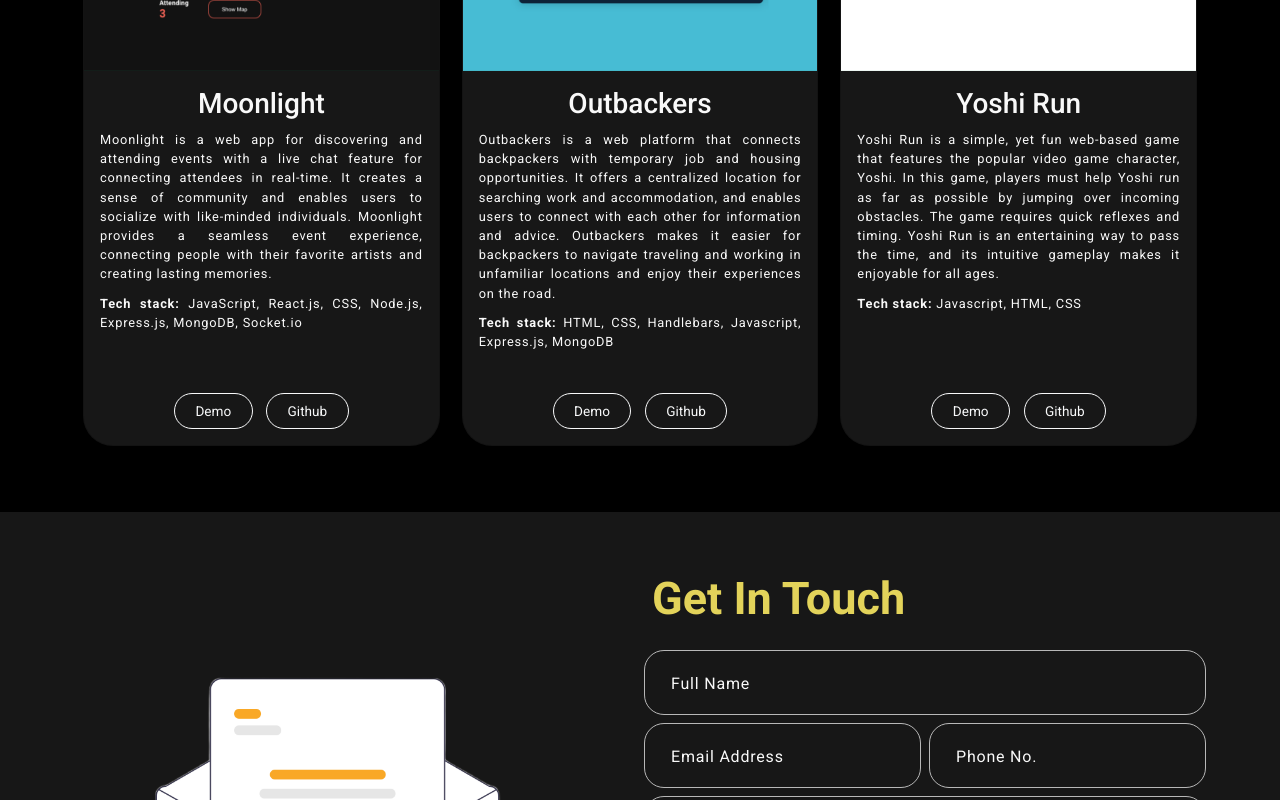
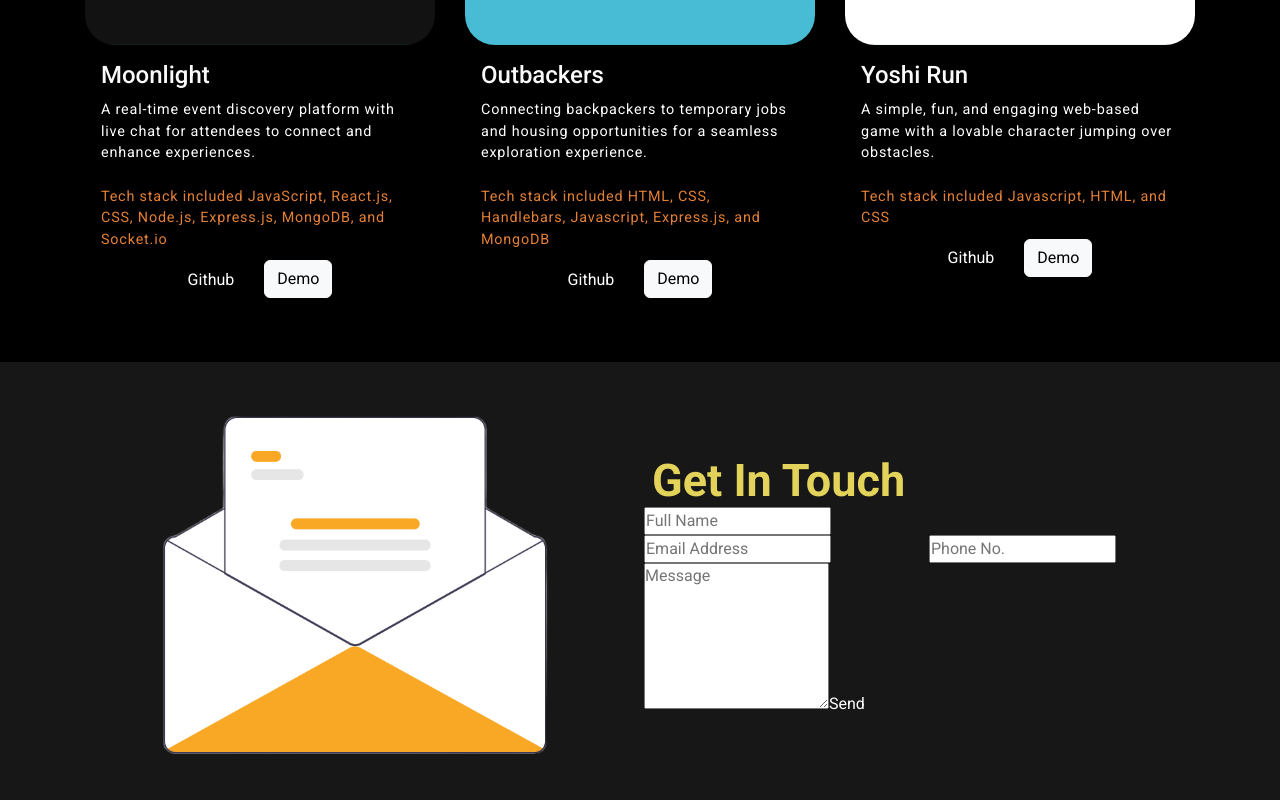
Before and after one commit to ThalitadosReis/my-portfolio, a React (Create React App) app: page / in a window 1280 px wide. Shown: the part 1580-2380 px from the top of the page. Built offline with nearby package versions, Linux system fonts and the light colour scheme.

Commit message:
projects section refactoring and re-styling

```diff
--- a/src/App.css
+++ b/src/App.css
@@ -36,7 +36,6 @@ h2 {
   color: #e3d35a;
   font-size: 45px;
   font-weight: 700;
-  margin-bottom: 25px;
 }
 
 p,
@@ -49,10 +48,12 @@ ul {
   line-height: normal;
   list-style: none;
   text-decoration: none;
+  color: #fff;
 }
 
 a:hover {
   text-decoration: none;
+  color: #fff;
 }
 
 img {
@@ -76,14 +77,6 @@ select:focus {
     max-width: 100%;
     padding: 0 150px;
   }
-}
-
-p.success {
-  color: green;
-}
-
-p.danger {
-  color: red;
 }
 
 /* navbar */
@@ -287,8 +280,6 @@ nav.navbar .navbar-toggler[aria-expanded="true"] .navbar-toggler-icon {
 .project {
   text-align: center;
   background-color: #000;
-  padding: 50px 0;
-  margin: auto;
 }
 
 .project p {
@@ -299,160 +290,69 @@ nav.navbar .navbar-toggler[aria-expanded="true"] .navbar-toggler-icon {
   width: 70%;
 }
 
-.project .row {
-  display: flex;
-  flex-wrap: wrap;
-  justify-content: space-between;
-  margin: 0 -11px;
-}
-
-.project .col {
-  display: flex;
-  flex: 1 0 22em;
-  padding: 0 11px;
+/* project container */
+.project-container {
+  display: grid;
+  justify-content: center;
+  grid-gap: 30px;
+  grid-template-columns: repeat(auto-fit, minmax(300px, 350px));
 }
 
 /* project card */
-.project-card {
-  color: #f9f9f9;
-  background-color: #171717;
-  overflow: hidden;
-  border-radius: 30px;
-  width: auto;
-  min-width: 20em;
+.content {
+  text-align: start;
+  padding: 1rem;
 }
 
-.project-card p {
-  text-align: justify;
-  font-size: .8em;
+.project-content img {
+  border-radius: 30px;
+}
+
+.project-content p {
+  font-size: .9em;
   width: 100%;
 }
 
-.project-card .links {
-  font-size: 0.85em;
-  margin: 0 .5em;
-  padding: .5em 1.5em;
+.link-container {
+  display: flex;
+  justify-content: center;
+  align-items: center;
+  gap: 30px;
 }
 
-/* contact section */
-.contact {
-  background-color: #171717;
-  padding: 60px 0 60px 0;
+/* Footer */
+.footer {
+  padding: 50px 0;
+  background: url("./assets/img/footer-bg.png") center/cover no-repeat;
 }
 
-.contact img {
-  width: 90%;
-}
-
-.contact form input,
-.contact form textarea {
-  font-size: 18px;
-  font-weight: 500;
-  letter-spacing: 0.8px;
-  color: #f9f9f9;
-  background: #171717;
-  border: 1px solid #B8B8B8;
-  border-radius: 20px;
-  width: 100%;
-  margin: 0 0 8px 0;
-  padding: 18px 26px;
-  transition: 0.3s ease-in-out;
-}
-
-.contact form input:focus,
-.contact form textarea:focus {
-  color: #f9f9f9;
-  background: #171717;
-}
-
-.contact form input::placeholder,
-.contact form textarea::placeholder {
-  color: #f9f9f9;
-  font-size: 16px;
-  font-weight: 400;
-}
-
-.contact form input:focus::placeholder,
-.contact form textarea:focus::placeholder {
-  color: #171717;
-  opacity: 0.8;
-}
-
-.contact form button {
-  font-size: 18px;
-  font-weight: 700;
-  color: #000;
-  background-color: #f9f9f9;
-  padding: 14px 48px;
-  margin-top: 25px;
-  position: relative;
-  border: 1px solid #f9f9f9;
-  border-radius: 20px;
-  transition: 0.3s ease-in-out;
-}
-
-.contact form button span {
-  z-index: 1;
-  position: relative;
-}
-
-.contact form button:hover {
-  color: #f9f9f9;
-}
-
-.contact form button::before {
-  content: "";
-  background: #171717;
-  border-radius: 20px;
-
-  width: 0;
-  height: 100%;
-  position: absolute;
-  top: 0;
-  left: 0;
-  z-index: 0;
-  transition: 0.3s ease-in-out;
-}
-
-.contact form button:hover::before {
-  width: 100%;
-}
-
-/* footer section */
-.footer {
-  padding: 50px 0 50px 0;
-  background-image: url("./assets/img/footer-bg.png");
-  background-position: center center;
-  background-size: cover;
-  background-repeat: no-repeat;
-}
-
+/* Social Icons */
 .social-icon {
   display: inline-block;
 }
 
 .social-icon a {
-  line-height: 1;
+  display: inline-flex;
+  align-items: center;
+  justify-content: center;
   width: 45px;
   height: 45px;
   margin-right: 6px;
-
-  display: inline-flex;
-  align-items: center;
-  justify-content: center;
+  line-height: 1;
   border: 1px solid #f9f9f9;
   border-radius: 50%;
+  position: relative;
 }
 
 .social-icon a::before {
   content: "";
-  background-color: #f9f9f9;
+  position: absolute;
   width: 45px;
   height: 45px;
-  position: absolute;
   border-radius: 50%;
+  background-color: #f9f9f9;
   transform: scale(0);
-  transition: 0.3s ease-in-out;
+  transition: transform 0.3s ease-in-out;
 }
 
 .social-icon a:hover::before {
@@ -462,7 +362,7 @@ nav.navbar .navbar-toggler[aria-expanded="true"] .navbar-toggler-icon {
 .social-icon a img {
   width: 40%;
   z-index: 1;
-  transition: 0.3s ease-in-out;
+  transition: filter 0.3s ease-in-out;
 }
 
 .social-icon a:hover img {
--- a/src/components/ProjectCard.js
+++ /dev/null
@@ -1,38 +0,0 @@
-export default function ProjectCard({
-  title,
-  tech,
-  imgUrl,
-  demoUrl,
-  about,
-  githubUrl,
-}) {
-  return (
-    <div className="col my-3">
-      <div className="project-card card">
-        <img className="card-img-top" src={imgUrl} alt={title} />
-        <div className="card-body">
-          <h3>{title}</h3>
-          <p>{about}</p>
-          <p>
-            <b>Tech stack: </b>
-            {tech}
-          </p>
-        </div>
-        <div className="m-3">
-          <a
-            className="btn btn-outline-light rounded-pill links"
-            href={demoUrl}
-          >
-            Demo
-          </a>
-          <a
-            className="btn btn-outline-light rounded-pill links"
-            href={githubUrl}
-          >
-            Github
-          </a>
-        </div>
-      </div>
-    </div>
-  );
-}
--- a/src/components/Projects.js
+++ b/src/components/Projects.js
@@ -1,47 +1,44 @@
+import React from "react";
 import projImg1 from "../assets/img/project-img1.png";
 import projImg2 from "../assets/img/project-img2.png";
 import projImg3 from "../assets/img/project-img3.png";
-import ProjectCard from "./ProjectCard";
 
-export default function Projects() {
 const projects = [
   {
-      id: "Moonlight",
     title: "Moonlight",
-      tech: "JavaScript, React.js, CSS, Node.js, Express.js, MongoDB, Socket.io",
+    tech: "Tech stack included JavaScript, React.js, CSS, Node.js, Express.js, MongoDB, and Socket.io",
     imgUrl: projImg1,
     demoUrl: "https://moonlight-events.netlify.app/",
     githubUrl: "https://github.com/orgs/JoTa-Events/repositories",
     about:
-        "Moonlight is a web app for discovering and attending events with a live chat feature for connecting attendees in real-time. It creates a sense of community and enables users to socialize with like-minded individuals. Moonlight provides a seamless event experience, connecting people with their favorite artists and creating lasting memories.",
+      "A real-time event discovery platform with live chat for attendees to connect and enhance experiences.",
   },
   {
-      id: "Outbackers",
     title: "Outbackers",
-      tech: "HTML, CSS, Handlebars, Javascript, Express.js, MongoDB",
+    tech: "Tech stack included HTML, CSS, Handlebars, Javascript, Express.js, and MongoDB",
     imgUrl: projImg2,
     demoUrl: "https://outbackers.adaptable.app/",
     githubUrl: "https://github.com/ironhack-outbackers-project/outbackers",
     about:
-        "Outbackers is a web platform that connects backpackers with temporary job and housing opportunities. It offers a centralized location for searching work and accommodation, and enables users to connect with each other for information and advice. Outbackers makes it easier for backpackers to navigate traveling and working in unfamiliar locations and enjoy their experiences on the road.",
+      "Connecting backpackers to temporary jobs and housing opportunities for a seamless exploration experience.",
   },
   {
-      id: "Yoshi Run",
     title: "Yoshi Run",
-      tech: "Javascript, HTML, CSS",
+    tech: "Tech stack included Javascript, HTML, and CSS",
     imgUrl: projImg3,
     demoUrl: "https://thalitadosreis.github.io/yoshi-run/",
     githubUrl: "https://github.com/ThalitadosReis/yoshi-run",
     about:
-        "Yoshi Run is a simple, yet fun web-based game that features the popular video game character, Yoshi. In this game, players must help Yoshi run as far as possible by jumping over incoming obstacles. The game requires quick reflexes and timing. Yoshi Run is an entertaining way to pass the time, and its intuitive gameplay makes it enjoyable for all ages.",
+      "A simple, fun, and engaging web-based game with a lovable character jumping over obstacles.",
   },
 ];
 
+export default function Projects() {
   return (
     <section className="project" id="projects">
       <div className="container">
         <div className="row">
-          <div className="col-12">
+          <div className="my-5">
             <h2>Projects</h2>
             <p>
               Here, you can find an overview of my projects and experience. I'm
@@ -50,10 +47,27 @@ export default function Projects() {
               you to take a look around, and explore what I have to offer. Thank
               you for visiting!
             </p>
-            <div className="row">
-              {projects.map((project, id) => {
-                return <ProjectCard key={id} {...project} />;
-              })}
+            <div className="project-container mt-5">
+              {projects.map((project, id) => (
+                <div className="project-content" key={project.id}>
+                  <img src={project.imgUrl} alt={project.title} />
+                  <div className="content">
+                    <h4>{project.title}</h4>
+                    <p>
+                      {project.about}
+                      <br />
+                      <br />
+                      <span style={{ color: "#e38035" }}>{project.tech}</span>
+                    </p>
+                    <div className="link-container">
+                      <a href={project.githubUrl}>Github</a>
+                      <a className="btn btn-light" href={project.demoUrl}>
+                        Demo
+                      </a>
+                    </div>
+                  </div>
+                </div>
+              ))}
             </div>
           </div>
         </div>
```
Lines whose indentation alone changed are shown as unchanged.
